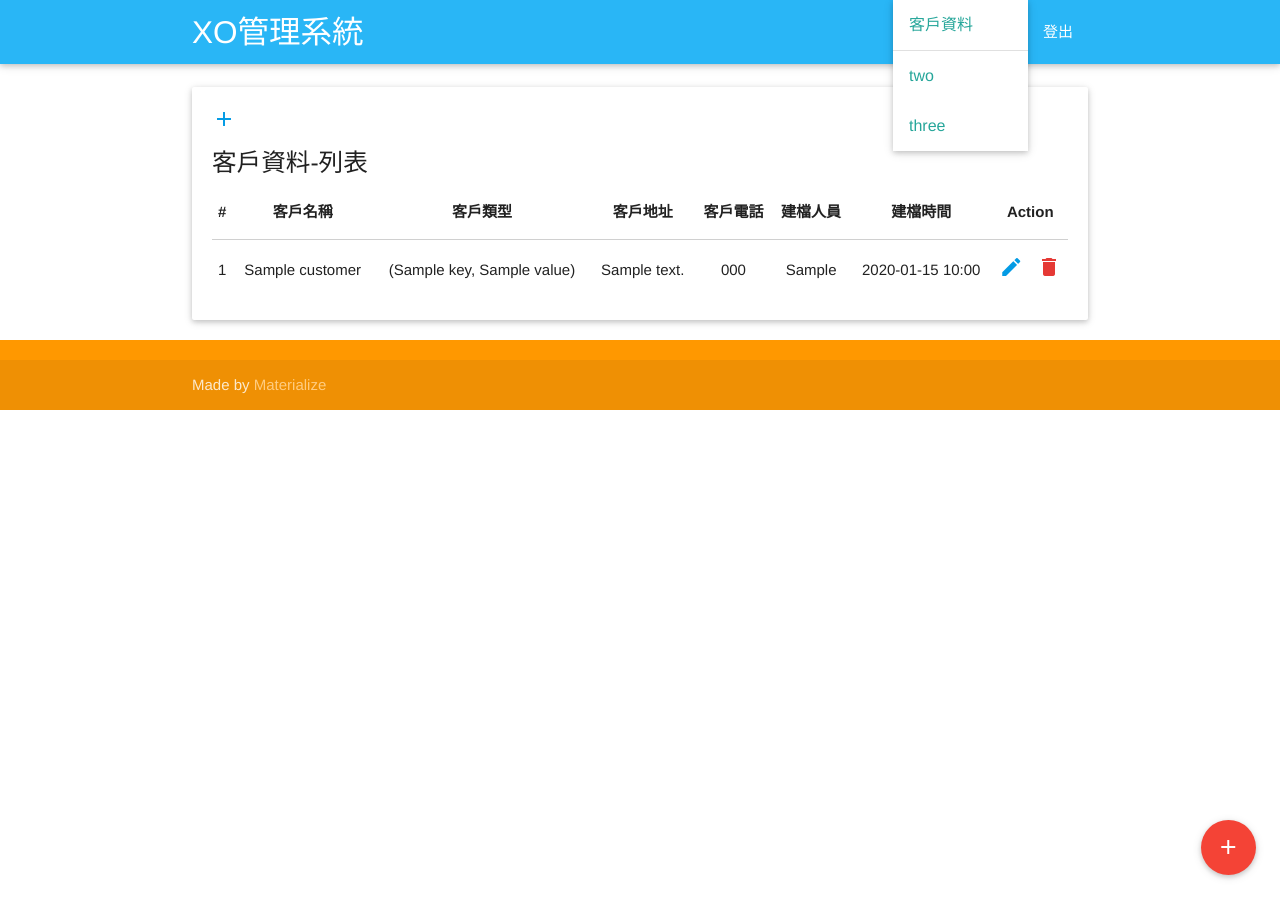
After one commit to re757575/gae_python_django, a Django app: template app/templates/customers/customers.html in a window 1280 px wide, after a click that opens the changed part. The commit adds this page. Run offline with Django 3.2, Linux system fonts and the light colour scheme; the template is opened without the code that fills it: most values are stand-ins (such as "Sample title", 1, 10 or a date in 2020).

Commit message:
Added & Modify: 加入導覽列 & 客戶資料樣板重新分配、客戶資料列表介面修改

```diff
--- a/app/templates/base.html
+++ b/app/templates/base.html
@@ -12,14 +12,30 @@
 </head>
 
 <body>
+    <!-- Dropdown Structure -->
+    <ul id="dropdown-customers" class="dropdown-content">
+      <li><a href="/customers">客戶資料</a></li>
+      <li class="divider"></li>
+      <li><a href="#!">two</a></li>
+      <li><a href="#!">three</a></li>
+    </ul>
+    <!-- Dropdown Mobile Structure -->
+    <ul id="dropdown-mobile-customers" class="dropdown-content">
+      <li><a href="/customers">客戶資料</a></li>
+      <li class="divider"></li>
+      <li><a href="#!">two</a></li>
+      <li><a href="#!">three</a></li>
+    </ul>
     <nav class="light-blue lighten-1" role="navigation">
-        <div class="nav-wrapper container"><a id="logo-container" href="/" class="brand-logo">Logo</a>
+        <div class="nav-wrapper container"><a id="logo-container" href="/" class="brand-logo">XO管理系統</a>
             <ul class="right hide-on-med-and-down">
+                {% block nav %}{% endblock %}
                 <li><a href="{{ logoutUrl }}">登出</a></li>
             </ul>
 
             <ul id="nav-mobile" class="side-nav">
                 <li><a href="{{ logoutUrl }}">登出</a></li>
+                {% block nav-mobile %}{% endblock %}
             </ul>
             <a href="#" data-activates="nav-mobile" class="button-collapse"><i class="material-icons">menu</i></a>
         </div>
--- /dev/null
+++ b/app/templates/customers/customers.html
@@ -0,0 +1,153 @@
+{% extends 'base.html' %} {% block title %} X0管理系統-客戶資料 {% endblock%} {% block nav %}
+<li><a class="dropdown-button" href="#!" data-activates="dropdown-customers">資料管理<i class="material-icons right">arrow_drop_down</i></a></li>
+{% endblock%} {% block nav-mobile %}
+<li><a class="dropdown-button" href="#!" data-activates="dropdown-mobile-customers">資料管理<i class="material-icons right">arrow_drop_down</i></a></li>
+{% endblock%} {% block content %}
+<div class="section no-pad-bot" id="index-banner">
+    <div class="container">
+
+        {% if customers %} {% load keyvalue %}
+        <div class="card-panel hoverable">
+            <a href="/customers/add" class="tooltipped" data-position="right" data-delay="50" data-tooltip="新增客戶資料">
+                <i class="material-icons">add</i>
+            </a>
+            <h5>客戶資料-列表</h5>
+            <table class="responsive-table highlight centered">
+                <thead>
+                    <tr>
+                        <th>#</th>
+                        <!-- <th colspan="1"></th> -->
+                        <th>客戶名稱</th>
+                        <th>客戶類型</th>
+                        <th>客戶地址</th>
+                        <th>客戶電話</th>
+                        <th>建檔人員</th>
+                        <th>建檔時間</th>
+                        <th colspan="2">Action</th>
+                    </tr>
+                </thead>
+                <tbody>
+                    {% for c in customers %}
+                    <tr id="{{ c.key }}">
+                        <td>{{ forloop.counter }}</td>
+                        <!-- <td>
+                            <a class='dropdown-button btn waves-effect waves-light' href='#' data-activates='action{{ forloop.counter }}'>Action</a>
+                            <ul id='action{{ forloop.counter }}' class='dropdown-content'>
+                                <li>
+                                    <a href="javascript:;" id="{{ c.key }}" class="del">
+                                        <span class="badge"><i class="material-icons">delete</i></span>刪除
+                                    </a>
+                                </li>
+                                <li class="divider"></li>
+                                <li>
+                                    <a href="javascript:;" id="{{ c.key }}" class="modify">
+                                        <span class="badge"><i class="material-icons">edit</i></span>修改
+                                    </a>
+                                </li>
+                            </ul>
+                        </td> -->
+                        <td> {{ c.clientName }} </td>
+                        <td>
+                            {{ clientType|get_value_by_key:c.type|default:"未知" }}
+                        </td>
+                        <td> {{ c.clientAddress|default:"N/A" }} </td>
+                        <td> {{ c.clientTel|default:"N/A" }} </td>
+                        <td> {{ c.createOperatorAccount }} </td>
+                        <td> {{ c.createDateTime|date:"Y-m-d H:i" }} </td>
+                        <td>
+                            <a href="javascript:;" id="{{ c.key }}" class="modify tooltipped" data-position="right" data-delay="50" data-tooltip="修改此筆">
+                                <i class="material-icons">edit</i>
+                            </a>
+                        </td>
+                        <td>
+                            <a href="javascript:;" id="{{ c.key }}" class="del tooltipped" data-position="right" data-delay="50" data-tooltip="刪除此筆">
+                                <i class="material-icons red-delete">delete</i>
+                            </a>
+                        </td>
+                    </tr>
+                    {% empty %}
+                    <tr>
+                        <td colspan="9">無資料</td>
+                    </tr>
+                </tbody>
+                {% endfor %}
+            </table>
+        </div>
+        {% else %} {% endif %}
+    </div>
+
+    <div class="fixed-action-btn" style="bottom: 45px; right: 24px;">
+        <a class="btn-floating btn-large red">
+            <i class="large material-icons">add</i>
+        </a>
+        <ul>
+            <li><a class="btn-floating red"><i class="material-icons">insert_chart</i></a></li>
+            <li><a class="btn-floating yellow darken-1"><i class="material-icons">format_quote</i></a></li>
+            <li><a class="btn-floating green"><i class="material-icons">publish</i></a></li>
+            <li><a class="btn-floating blue"><i class="material-icons">attach_file</i></a></li>
+        </ul>
+    </div>
+
+</div>
+{% endblock%} {% block javascript %}
+<script src="/pub/js/jquery/plugin/jquery.cookie/jquery.cookie.min.js"></script>
+<script>
+    $(document).ready(function() {
+        $('a[class^="del"]').click(function(event) {
+            var _this = $(this);
+            var id = $(this).attr('id');
+            if (id != '') {
+                id = id.split(', ')[1].split(')')[0];
+            }
+
+            var conf = confirm("Delete file ?");
+            if (conf == true) {
+                $.ajax({
+                    url: '/customers/delete/' + id,
+                    type: "DELETE",
+                    dataType: 'json',
+                    beforeSend: function(xhr, settings) {
+                        //  _this.hide();
+                        if (!csrfSafeMethod(settings.type)) {
+                            xhr.setRequestHeader("X-CSRFToken", $.cookie('csrftoken'));
+                        }
+                    },
+                    error: function(error) {
+                        alert(error.status + ': ' + error.statusText);
+                        //  _this.show();
+                    },
+                    success: function(response) {
+                        if (response.result == 1) {
+                            _this.parent().parent('tr').fadeOut(500);
+                        }
+                        console.log(response.result);
+                    }
+                });
+            }
+        });
+
+        $('a[class^="modify"]').each(function() {
+            var id = $(this).attr('id');
+            id = id.split(', ')[1].split(')')[0];
+            $(this).attr('href', '/customers/modify/' + id);
+        });
+
+        // $('.dropdown-button').dropdown({
+        //     inDuration: 300,
+        //     outDuration: 225,
+        //     // constrain_width: false, // Does not change width of dropdown to that of the activator
+        //     hover: true, // Activate on hover
+        //     // gutter: 0, // Spacing from edge
+        //     belowOrigin: false, // Displays dropdown below the button
+        //     // alignment: 'left' // Displays dropdown with edge aligned to the left of button
+        // });
+
+    });
+
+    function csrfSafeMethod(method) {
+        // these HTTP methods do not require CSRF protection
+        return (/^(GET|HEAD|OPTIONS|TRACE)$/.test(method));
+    }
+
+</script>
+{% endblock %}
--- a/app/templates/index.html
+++ b/app/templates/index.html
@@ -1,4 +1,4 @@
-{% extends 'base.html' %} {% block title %} 首頁 {% endblock%} {% block content %}
+{% extends 'base.html' %} {% block title %} X0管理系統-首頁 {% endblock%} {% block content %}
 <div class="section no-pad-bot" id="index-banner">
     <div class="container">
         <br>
--- a/gae_python_web/settings.py
+++ b/gae_python_web/settings.py
@@ -111,7 +111,8 @@ TEMPLATE_DIRS = (
     # Put strings here, like "/home/html/django_templates" or "C:/www/django/templates".
     # Always use forward slashes, even on Windows.
     # Don't forget to use absolute paths, not relative paths.
-    "./app/templates"
+    "./app/templates",
+    "./app/templates/customers/",
 )
 
 INSTALLED_APPS = (
--- a/gae_python_web/urls.py
+++ b/gae_python_web/urls.py
@@ -18,6 +18,7 @@ urlpatterns = patterns('',
     # url(r'^admin/', include(admin.site.urls)),
     url(r'^$', 'app.views.home'),
     url(r'^customers/$', 'app.views.customers'),
+    url(r'^customers/add/', 'app.views.customersAdd'),
     url(r'^customers/delete/(?P<id>[\w]{16})/$', 'app.views.customersDelete'),
     url(r'^customers/modify/(?P<id>[\w]{16})$', 'app.views.customersModify'),
 )
--- a/pub/css/style.css
+++ b/pub/css/style.css
@@ -17,3 +17,42 @@
 body {
     font-family: "微軟正黑體", "Helvetica Neue", Helvetica, Arial, sans-serif;
 }
+
+/*Rules for sizing the icon.*/
+
+.material-icons.md-18 {
+    font-size: 18px;
+}
+.material-icons.md-24 {
+    font-size: 24px;
+}
+.material-icons.md-36 {
+    font-size: 36px;
+}
+.material-icons.md-48 {
+    font-size: 48px;
+}
+
+/*Rules for using icons as black on a light background.*/
+
+.material-icons.md-dark {
+    color: rgba(0, 0, 0, 0.54);
+}
+.material-icons.md-dark.md-inactive {
+    color: rgba(0, 0, 0, 0.26);
+}
+
+/*Rules for using icons as white on a dark background.*/
+
+.material-icons.md-light {
+    color: rgba(255, 255, 255, 1);
+}
+.material-icons.md-light.md-inactive {
+    color: rgba(255, 255, 255, 0.3);
+}
+
+/*custom icon color*/
+
+.material-icons.red-delete {
+    color: #E53935;
+}
--- a/pub/js/materialize/init.js
+++ b/pub/js/materialize/init.js
@@ -3,6 +3,7 @@
 
         $('.button-collapse').sideNav();
         $('select').material_select();
+        $('.tooltipped').tooltip({delay: 50});
 
     }); // end of document ready
 })(jQuery); // end of jQuery name space
```
Also changed, not shown: app/templates/customers.html (deleted, +0 -143 lines), app/templates/customers/customers-data-handle.html (added, +63 -0 lines), app/views.py (+17 -10 lines).
